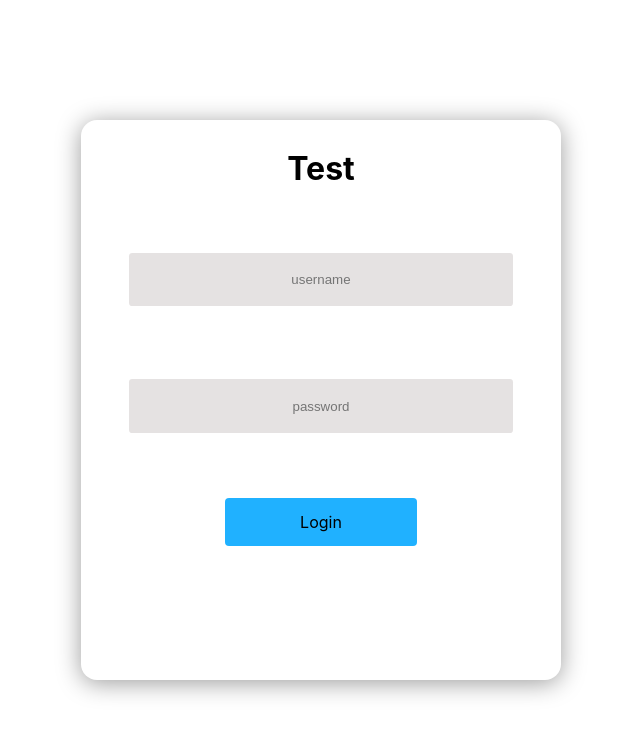
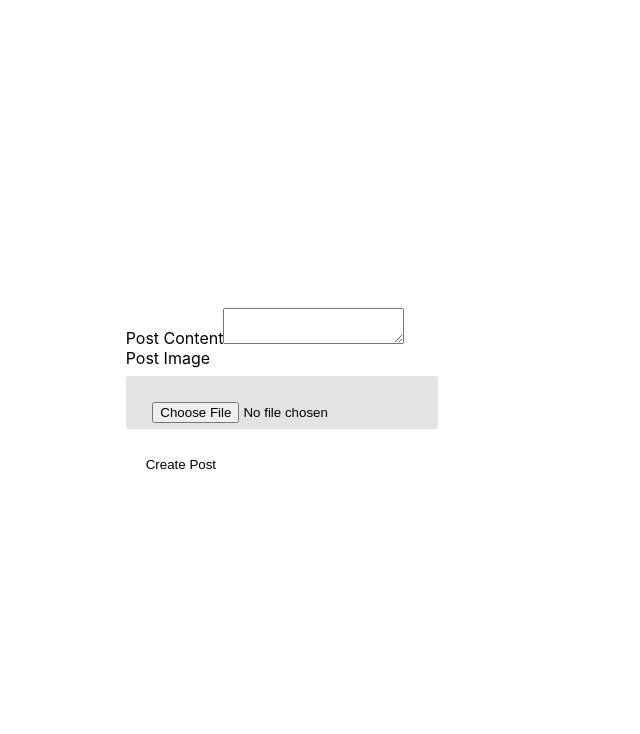
Before and after one commit to TeeeCodes/Twitter-2.0, a React (Create React App) app in the folder twitter-react/: page / in a window 1280 px wide. Shown: the top 734 px of the page, without its empty margins (319-959 px from the left). Built offline with nearby package versions, Linux system fonts and the light colour scheme.

Commit message:
Simple Changes

```diff
--- a/twitter-react/src/App.js
+++ b/twitter-react/src/App.js
@@ -2,6 +2,9 @@ import './App.css';
 import React from 'react';
 
 import Login from './Components/LogIn/LogIn';
+import TodoList from './Components/CRUD/Post';
+import Home from './Components/Dashboard/Home';
+
 
 
 
@@ -11,7 +14,7 @@ const App=()=>{
 	return(
 		<div className='page'>
 
-			<Login/>
+			<Home/>
 		</div>
 	)
 }
--- a/twitter-react/src/Components/CRUD/Post.js
+++ b/twitter-react/src/Components/CRUD/Post.js
@@ -2,8 +2,7 @@ import React, { useEffect, useState } from 'react';
 
 function TodoList() {
     const [data, setData] = useState([]);
-    const [name, setName] = useState("");
-    const [age, setAge] = useState("");
+    const [post, setPost] = useState("");
     const [id, setId] = useState("");
 
     useEffect(() => {
@@ -25,8 +24,7 @@ function TodoList() {
                 "Content-Type": "application/json",
             },
             body: JSON.stringify({
-                name,
-                age,
+                post,
             })
         })
         fetchData();
@@ -40,8 +38,7 @@ function TodoList() {
                 "Content-Type": "application/json",
             },
             body: JSON.stringify({
-                name,
-                age,
+                post,
             }),
         });
         fetchData();
@@ -62,20 +59,13 @@ function TodoList() {
         <form>
             <input
                 type='text'
-                placeholder='name'
-                value={name}
-                onChange={(e) => setName(e.target.value)}
-            />
-
-            <input
-                type='number'
-                placeholder='Age'
-                value={age}
-                onChange={(e) => setAge(e.target.value)}
+                placeholder='Post'
+                value={post}
+                onChange={(e) => setPost(e.target.value)}
             />
 
             <button type='button' onClick={addData}>
-                Add
+                Post
             </button>
             <button type='button' onClick={updateData}>
                 Update
--- a/twitter-react/src/Components/Dashboard/Home.js
+++ b/twitter-react/src/Components/Dashboard/Home.js
@@ -1,7 +1,6 @@
-import React, { useState } from "react";
+import React, { useState } from 'react';
 
 const Home = ({ onSubmit }) => {
-
   const [content, setContent] = useState('');
   const [image, setImage] = useState(null);
 
@@ -13,9 +12,8 @@ import React, { useState } from "react";
     onSubmit(formData);
   };
 
-    return(
-        <div>
-            <form>
+  return (
+    <form onSubmit={handleSubmit}>
       <div>
         <label htmlFor="content">Post Content</label>
         <textarea
@@ -25,11 +23,17 @@ import React, { useState } from "react";
         />
       </div>
       <div>
+        <label htmlFor="image">Post Image</label>
+        <input
+          type="file"
+          id="image"
+          accept="image/*"
+          onChange={(e) => setImage(e.target.files[0])}
+        />
+      </div>
+      <button type="submit">Create Post</button>
+    </form>
+  );
+};
 
-                </div>
-            </form>
-        </div>
-    )
-}
-
-export default Home
+export default Home;
--- a/twitter-react/src/Components/LogIn/LogIn.js
+++ b/twitter-react/src/Components/LogIn/LogIn.js
@@ -8,12 +8,12 @@ const Login = () => {
 
     const popup = () => {
         setShow("login-popup")
-        setTimeout(() => show("hide"), 3000)
+        setTimeout(() => setShow("hide"), 2000)
     }
 
 	return(
     <div className='cover'>
-        <h1>Test</h1>
+        <h1>LogIn</h1>
         <input type='text' placeholder='username' />
         <input type='password' placeholder='password' />
 
```
Also changed, not shown: twitter-react/src/Components/CRUD/Edit.js (+32 -7 lines). Lines whose indentation alone changed are shown as unchanged.
